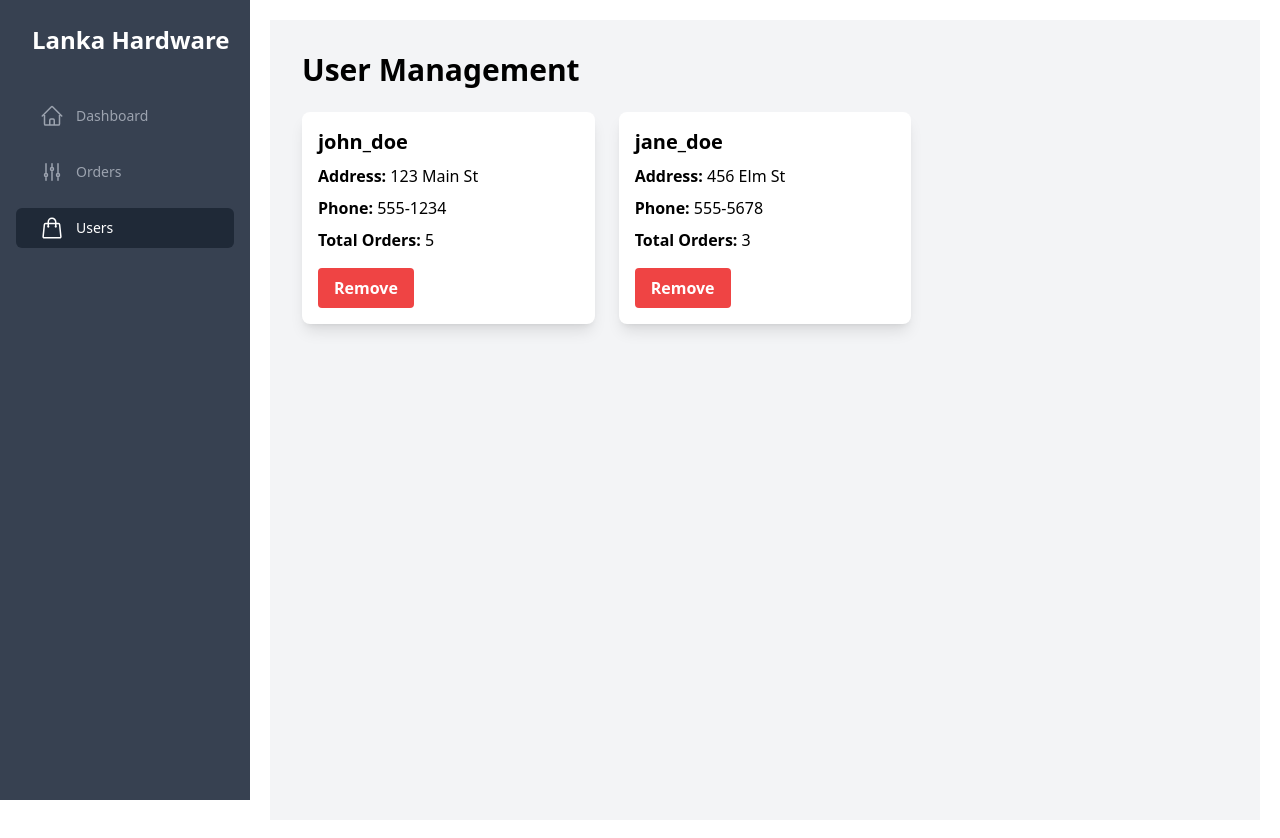
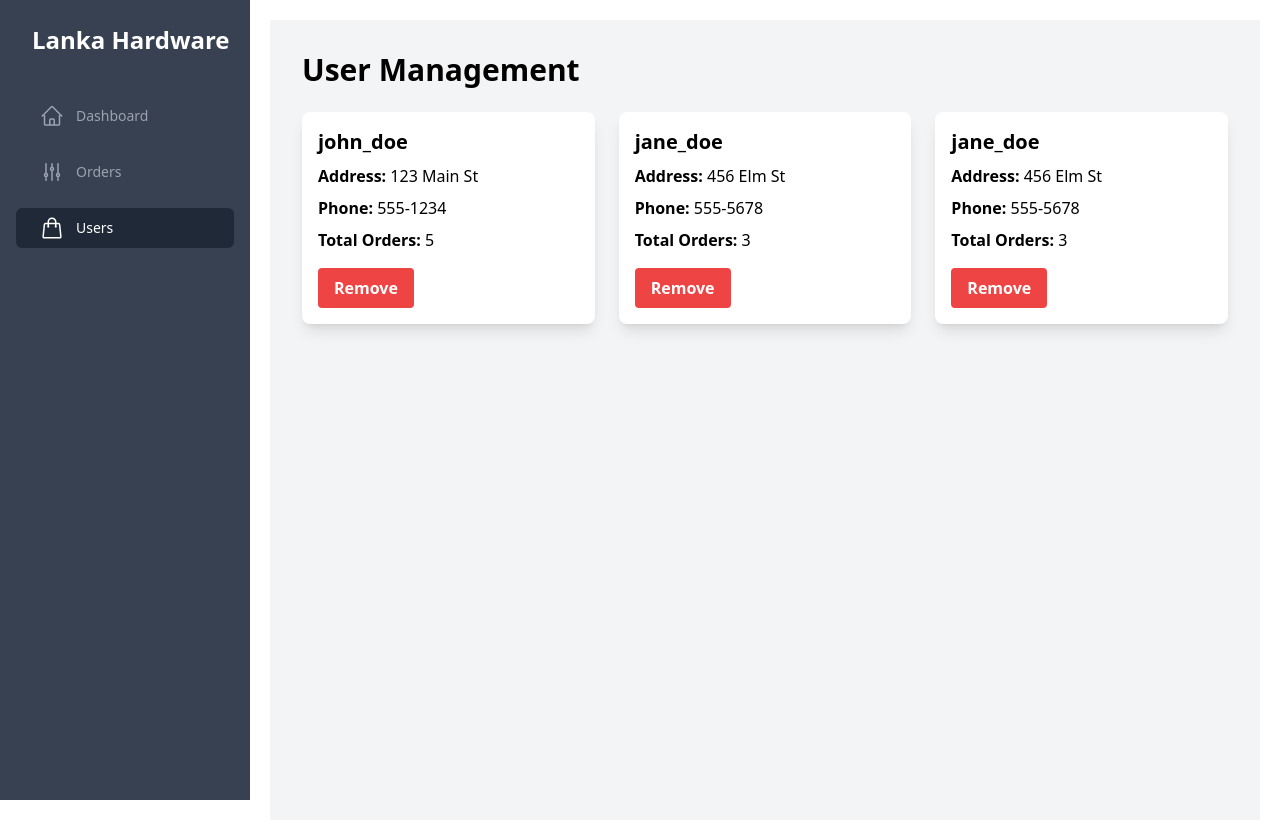
Before and after one commit to SPPM-GP-15/lanka-hardware-admin, a React (Vite) app: page /users in a window 1280 px wide. Built offline with nearby package versions, Linux system fonts and the light colour scheme.

Commit message:
testing dont marge

```diff
--- a/src/routes/users/Users.jsx
+++ b/src/routes/users/Users.jsx
@@ -18,6 +18,14 @@ const User = () => {
       phone: '555-5678',
       totalOrders: 3,
     },
+
+    {
+      id: 3,
+      username: 'jane_doe',
+      address: '456 Elm St',
+      phone: '555-5678',
+      totalOrders: 3,
+    }
   ]);
 
   const handleRemove = (userId) => {
```
